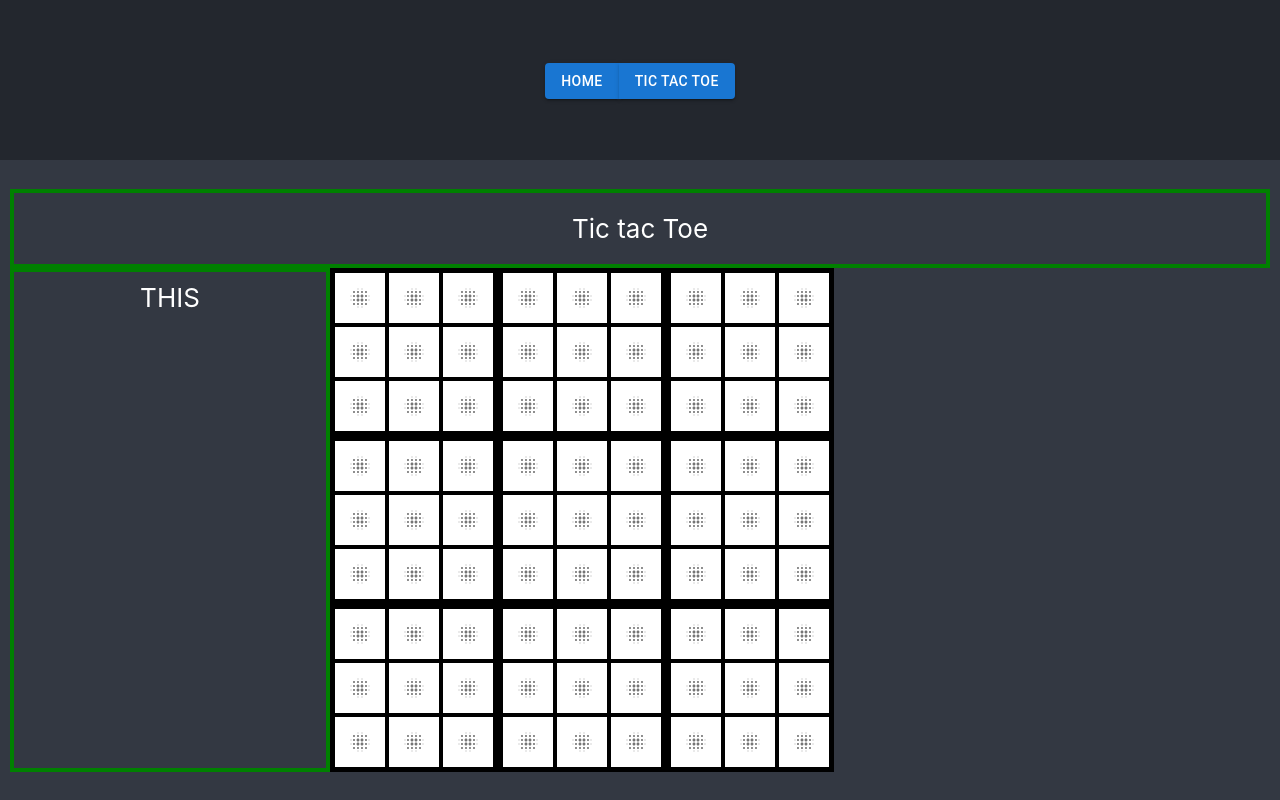
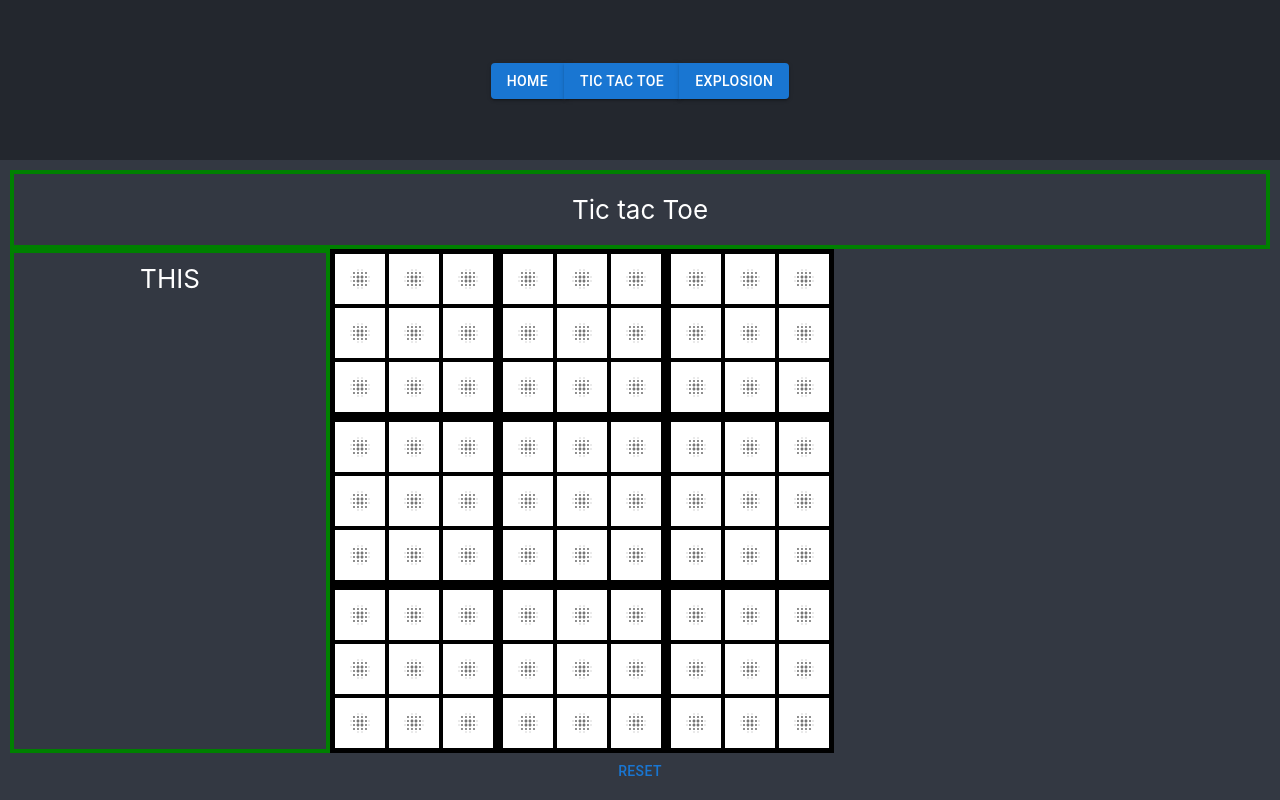
Before and after one commit to TheJD-droid/TheJD.github.io, a React (Create React App) app in the folder my_website/: page /TicTacToe in a window 1280 px wide. Built offline with nearby package versions, Linux system fonts and the light colour scheme.

Commit message:
Winning animation
Picked out a winning animation for a player winning at super tic tac toe.

```diff
--- a/my_website/package.json
+++ b/my_website/package.json
@@ -11,6 +11,7 @@
     "@testing-library/react": "^13.4.0",
     "@testing-library/user-event": "^13.5.0",
     "react": "^18.2.0",
+    "react-canvas-confetti": "^2.0.7",
     "react-dom": "^18.2.0",
     "react-router": "^6.23.1",
     "react-router-dom": "^6.23.1",
--- a/my_website/src/App.js
+++ b/my_website/src/App.js
@@ -6,6 +6,7 @@ import TicTacToe from './pages/TicTacToe';
 import Layout from './pages/Layout';
 import {BrowserRouter, Routes, Route} from 'react-router-dom';
 import Navbar from './components/Navbar';
+import Winner from './pages/WinnerAnimation';
 function App() {
 
   return (
@@ -20,6 +21,7 @@ function App() {
 
               <Route index element={<Home />} />
               <Route path='TicTacToe' element={<TicTacToe />} />
+              <Route path='WinnerAnimation' element={<Winner />} />
 
           </Routes>
         </div>
--- a/my_website/src/components/Navbar.js
+++ b/my_website/src/components/Navbar.js
@@ -10,6 +10,7 @@ const Navbar = () => {
                     <Button variant='contained' href='/'>Home</Button>
                     <Divider orientation='vertical' />
                     <Button variant='contained' href='/TicTacToe'>Tic Tac Toe</Button>
+                    <Button variant='contained' href='/WinnerAnimation'>Explosion</Button>
 
                 </ButtonGroup>
             </nav>
--- a/my_website/src/pages/TicTacToe.js
+++ b/my_website/src/pages/TicTacToe.js
@@ -42,23 +42,6 @@ function TicTacToe() {
           <Box sx={{border: '4px solid green', padding: '20px'}}>
             Tic tac Toe
           </Box>
-
-
-
-
-        {/*
-        <Grid item>
-        <Grid container>
-            {superTTTState['topLeft'] === 'O' ? <RadioButtonUncheckedIcon sx={styles.overlayImage1} /> : <></>}
-            {superTTTState['topLeft'] === 'X' ? <ClearIcon sx={styles.overlayImage2} /> : <></>}
-          <Grid item sx={
-            (superTTTState.winner === 'None' && superTTTState.prevMove === 'topLeft') || (superTTTState.winner === 'None' && superTTTState.prevMove === 'None' && superTTTState['topLeft'] === 'blank') || (superTTTState.winningCombo.includes('topLeft')) ? styles.topLeftSelected : styles.topLeft
-            }>
-                <TTTBoard boardID={'topLeft'} superTTTState={superTTTState} setSuperTTTState={setSuperTTTState} playerTurn={playerTurn} setPlayerTurn={setPlayerTurn}/>
-            </Grid>
-        </Grid>
-        </Grid>
-        */}
 
 
 
@@ -178,8 +161,10 @@ function TicTacToe() {
 
                 </Grid>
             </Grid>
+
+            <Button>Reset</Button>
+
         </Grid>
-
   );
 }
 
--- /dev/null
+++ b/my_website/src/pages/WinnerAnimation.js
@@ -0,0 +1,8 @@
+import Fireworks from "react-canvas-confetti/dist/presets/fireworks";
+
+function Winner() {
+    console.log('you made it!');
+    return <Fireworks autorun={{ speed: 5, duration: 1000 }} />;
+}
+
+export default Winner;
```
Also changed, not shown: 1 other file (tests, documents, lock files or other folders).
